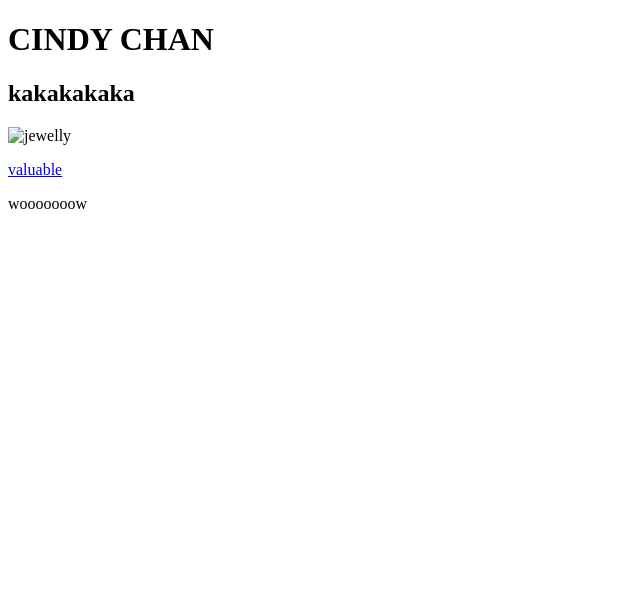
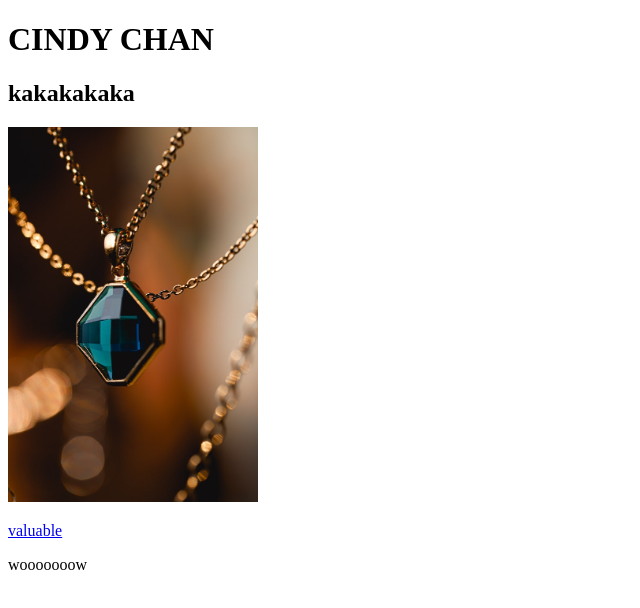
Before and after one commit to Cindy-Chan02/My-Blog, a plain HTML site: page index.html in a window 1280 px wide. Shown: the whole page, without its empty margins (0-640 px from the left). Drawn offline with Linux system fonts and the light colour scheme.

Commit message:
Update index.html

```diff
--- a/index.html
+++ b/index.html
@@ -9,7 +9,7 @@
 
 	<h1>CINDY CHAN</h1>
 	<h2>kakakakaka</h2>
-	<p><img src="images/1.jpg" alt="jewelly" width="250"/></p>
+	<p><img src="1.jpg" alt="jewelly" width="250"/></p>
 	<a href="about.html">valuable</a>
 	<p>wooooooow</p>
 
```
